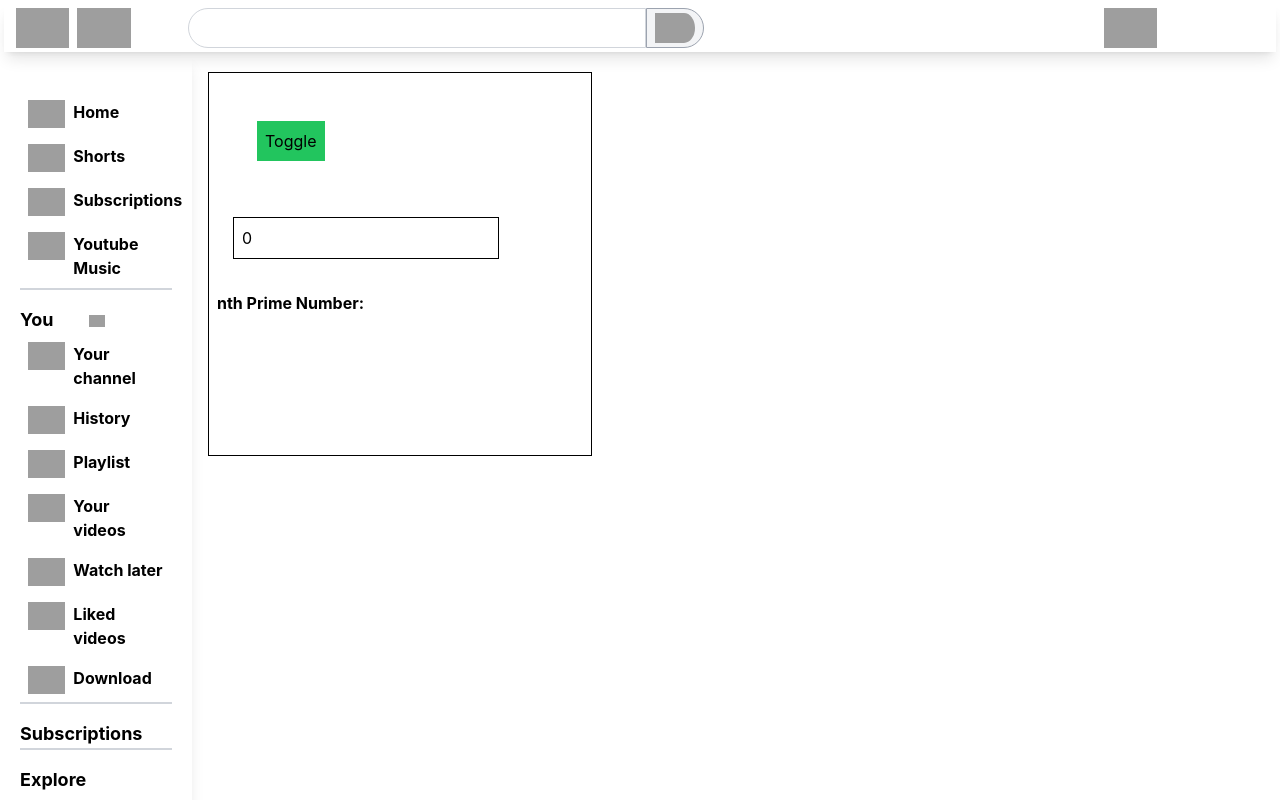
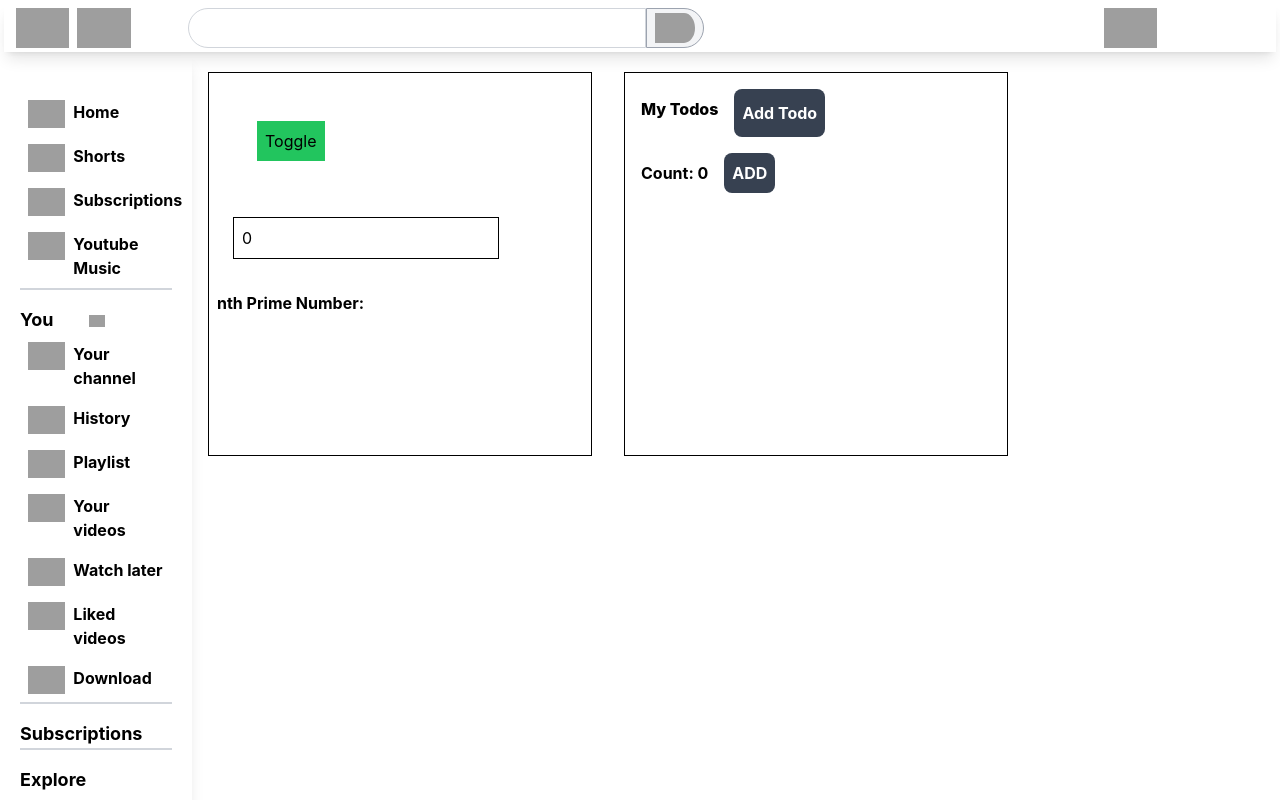
Before and after one commit to karanShinde7/youtube-clone, a React (Create React App) app: page /demo in a window 1280 px wide. Shown: the top 800 px of the page. Built offline with nearby package versions, Linux system fonts and the light colour scheme; grey boxes are pictures that could not be loaded.

Commit message:
useCallnback

```diff
--- a/src/App.js
+++ b/src/App.js
@@ -4,6 +4,7 @@ import Body from "./components/body";
 import Head from "./components/head";
 import Main from "./components/main";
 import Demo from "./components/demo";
+import Demo2 from "./components/demo2";
 import WatchPage from "./components/watchPage";
 
 const appRouter = createBrowserRouter([
@@ -21,7 +22,9 @@ const appRouter = createBrowserRouter([
       },
       {
         path: "demo",
-        element: <Demo />,
+        element: <>
+        <Demo />
+        <Demo2 /></>,
       },
     ],
   },
--- /dev/null
+++ b/src/components/demo2.js
@@ -0,0 +1,34 @@
+import { useCallback, useState } from "react";
+import Todos from "./toDo";
+
+const Demo2 = () => {
+  const [count, setCount] = useState(0);
+  const [todos, setTodos] = useState([]);
+
+  const increment = () => {
+    setCount((c) => c + 1);
+  };
+
+  const addTodo = useCallback(() => {
+    setTodos((t) => [...t, "New Todo"]);
+  }, [todos]);
+
+  return (
+    <div className="m-4 p-2 w-96 h-96 border border-black">
+      <div className="flex">
+        <Todos todos={todos} addTodo={addTodo} />
+      </div>
+      <div className="flex">
+        <label className="font-bold mt-2 p-2">Count: {count}</label>
+        <button
+          className="p-2 font-bold text-white m-2 bg-gray-700 rounded-lg"
+          onClick={increment}
+        >
+          ADD
+        </button>
+      </div>
+    </div>
+  );
+};
+
+export default Demo2;
--- /dev/null
+++ b/src/components/toDo.js
@@ -0,0 +1,29 @@
+import { memo } from "react";
+
+const Todos = ({ todos, addTodo }) => {
+  console.log("child render");
+  return (
+    <>
+      <div className="flex h-16">
+      <h2 className="font-extrabold mt-2 p-2">My Todos</h2>
+      <button
+        className="p-2 font-bold text-white m-2 bg-gray-700 rounded-lg"
+        onClick={addTodo}
+      >
+        Add Todo
+      </button>
+      </div>
+      <div className="flex flex-col overflow-x-auto">
+      {todos.map((todo, index) => {
+        return (
+          <div className="bg-red-400 p-1 m-1" key={index}>
+            {todo}
+          </div>
+        );
+      })}
+      </div>
+    </>
+  );
+};
+
+export default memo(Todos);
```
